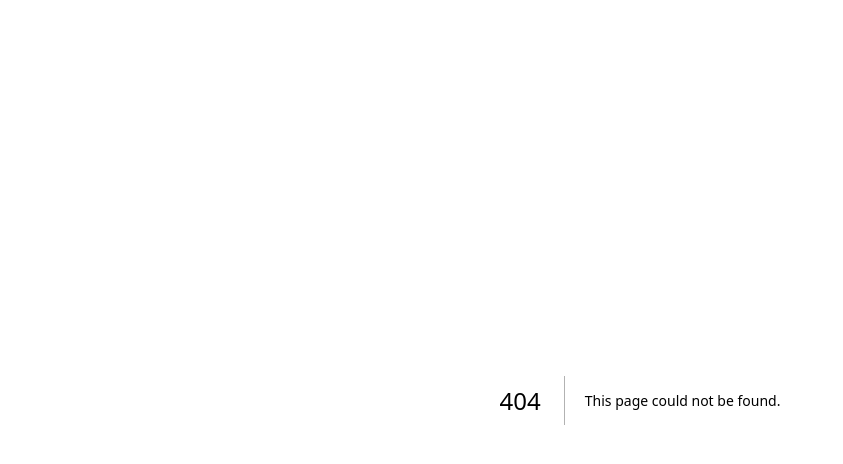
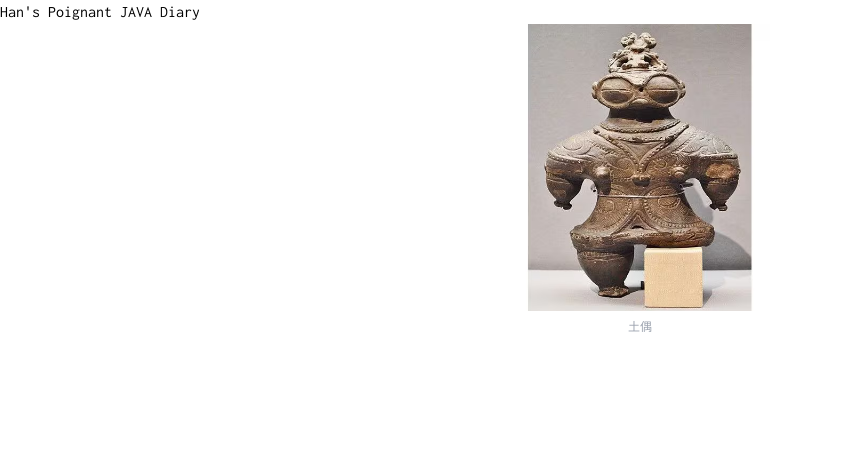
Before and after one commit to Ding-Fan/blog-nextra, a Next.js app: page /java-diary in a window 1280 px wide. Before the commit this address had no page. Shown: the top 464 px of the page, without its empty margins (0-843 px from the left). Built offline with nearby package versions, Linux system fonts and the light colour scheme; a web font is replaced by a local one.

Commit message:
java diary

```diff
--- /dev/null
+++ b/pages/java-diary.mdx
@@ -0,0 +1,9 @@
+# Han's Poignant JAVA Diary
+
+import RichImage from "components/RichImage";
+
+<RichImage
+  classNameImg="w-full md:w-80"
+  caption={"土偶"}
+  src="images/old-figure.png"
+/>
```
Also changed, not shown: pages/input.mdx (renamed from pages/3resource/input.mdx), pages/japan.link.mdx (renamed from pages/3resource/japan.link.mdx), pages/link.mdx (renamed from pages/3resource/link.mdx), pages/note.mdx (renamed from pages/3resource/note.mdx), public/images/old-figure.png (added).
